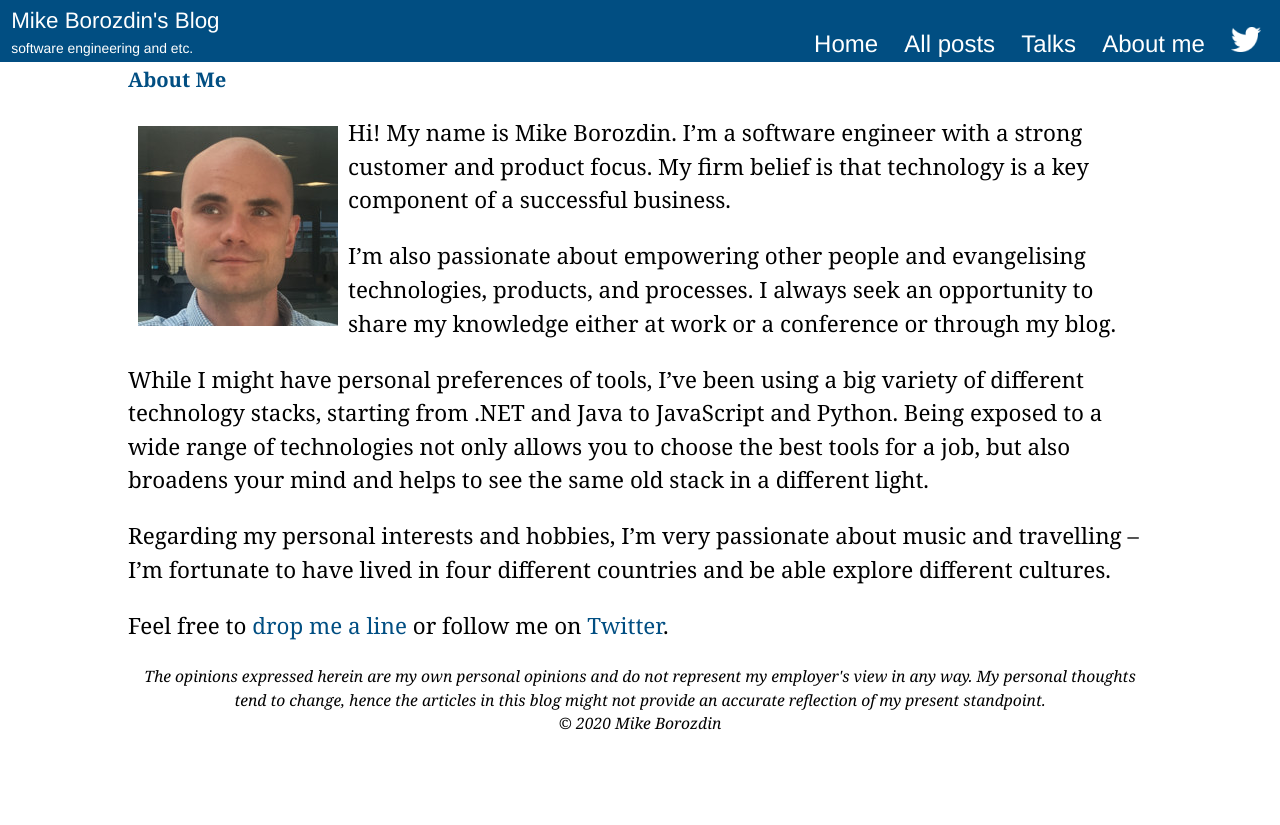
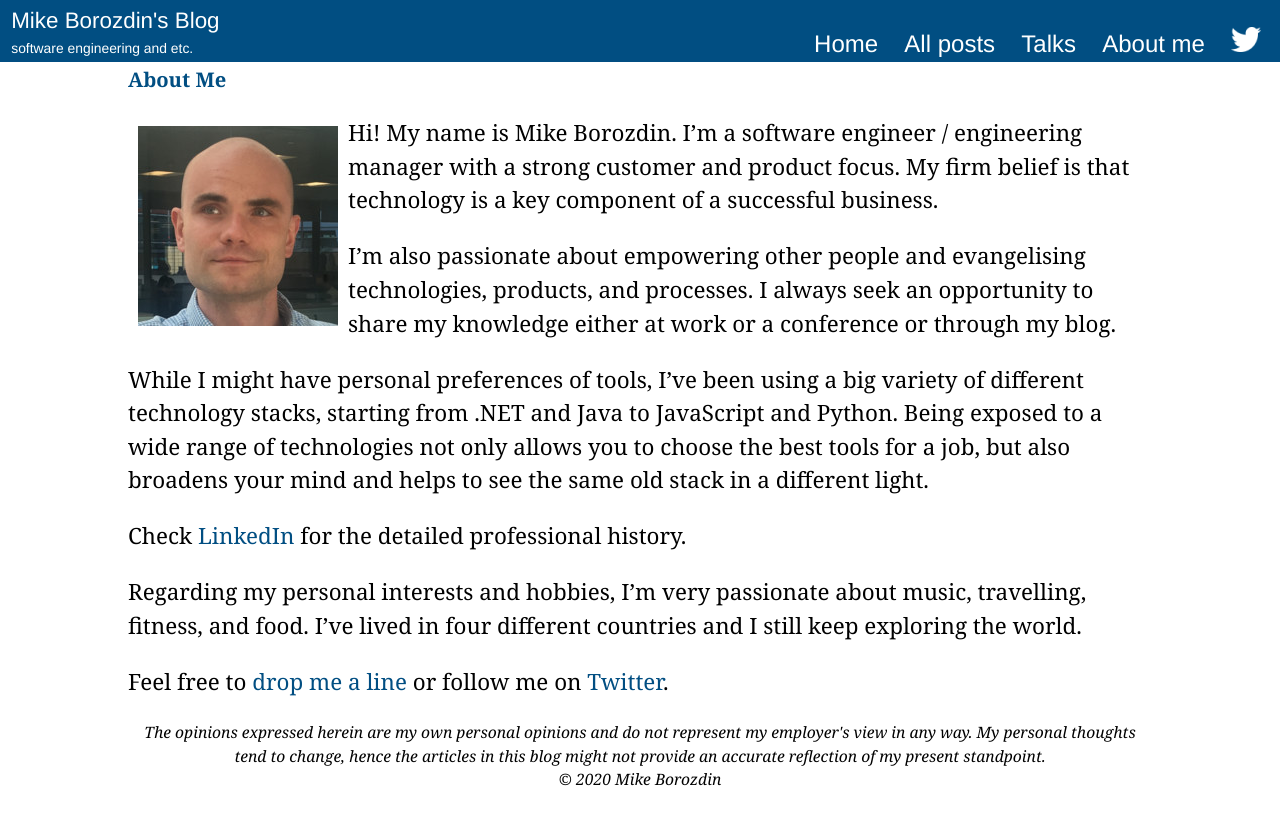
Before and after one commit to mikeborozdin/mikeborozdin.github.io, a Jekyll site: the page built from about.md, in a window 1280 px wide. Shown: the top 825 px of the page. Built offline with Jekyll 4.4.1, drawn with Linux system fonts in a browser that asks for light colours.

Commit message:
updated about section

```diff
--- a/about.md
+++ b/about.md
@@ -4,12 +4,14 @@ title: About Me
 permalink: /about/
 ---
 ![Mike Borozdin](/images/about/photo.jpeg){: .photo}
-Hi! My name is Mike Borozdin. I'm a software engineer with a strong customer and product focus. My firm belief is that technology is a key component of a successful business.
+Hi! My name is Mike Borozdin. I'm a software engineer / engineering manager with a strong customer and product focus. My firm belief is that technology is a key component of a successful business.
 
 I'm also passionate about empowering other people and evangelising technologies, products, and processes. I always seek an opportunity to share my knowledge either at work or a conference or through my blog.
 
 While I might have personal preferences of tools, I’ve been using a big variety of different technology stacks, starting from .NET and Java to JavaScript and Python. Being exposed to a wide range of technologies not only allows you to choose the best tools for a job, but also broadens your mind and helps to see the same old stack in a different light.
 
-Regarding my personal interests and hobbies, I’m very passionate about music and travelling – I’m fortunate to have lived in four different countries and be able explore different cultures.
+Check [LinkedIn](https://www.linkedin.com/in/mikeborozdin/) for the detailed professional history.
+
+Regarding my personal interests and hobbies, I’m very passionate about music, travelling, fitness, and food. I've lived in four different countries and I still keep exploring the world.
 
 Feel free to [drop me a line](mailto:mike.borozdin@gmail.com) or follow me on [Twitter](http://www.twitter.com/mikeborozdin).
--- a/css/main.css
+++ b/css/main.css
@@ -166,6 +166,11 @@ thead {
   font-style: italic;
 }
 
+.photo {
+  display: block;
+  margin: 0 auto 1rem auto;
+}
+
 @media screen and (min-width:768px) {
     body {
         font-size: 1.4em;
@@ -223,15 +228,15 @@ thead {
     .hidden {
         display: block;
     }
+
+    .photo {
+      float: left;
+      margin: 10px;
+    }
 }
 
 #postPaging {
 	text-align: center;
-}
-
-.photo {
-	float: left;
-	margin: 10px;
 }
 
 blockquote {
```
